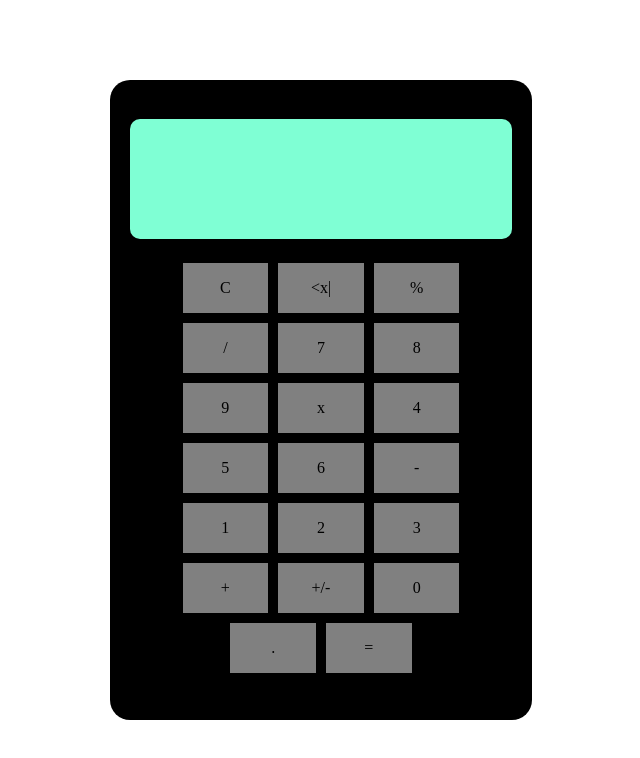
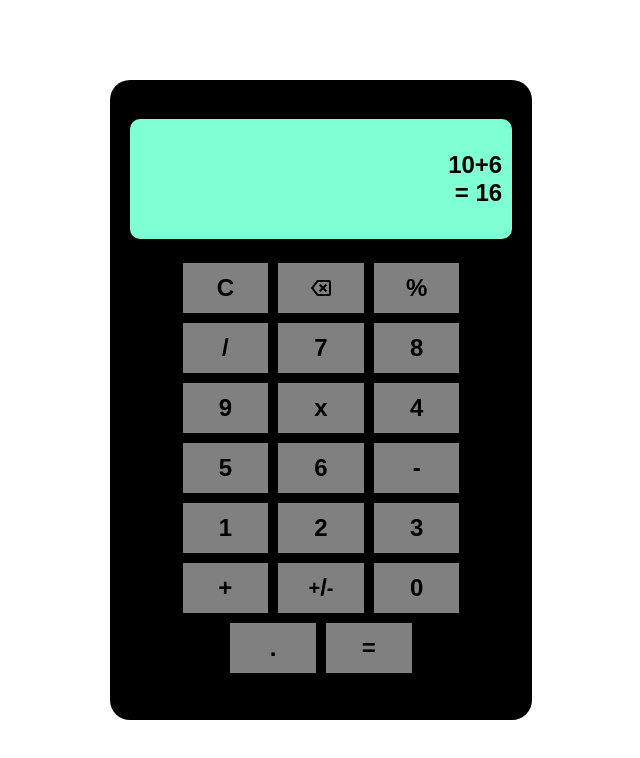
Before and after one commit to dhafindzahin/calculator, a plain HTML site: page index.html in a window 1280 px wide. Shown: the whole page, without its empty margins (319-959 px from the left). Drawn offline with nearby package versions, Linux system fonts and the light colour scheme.

Commit message:
improve layout

```diff
--- a/index.html
+++ b/index.html
@@ -5,18 +5,23 @@
 		<meta name="viewport" content="width=device-width, initial-scale=1.0" />
 		<title>Calculator</title>
 		<link rel="shortcut icon" href="image/calculator.png" type="image/x-icon" />
-        <link rel="stylesheet" href="style.css">
+		<link rel="stylesheet" href="style.css" />
+		<link
+			rel="stylesheet"
+			href="https://fonts.googleapis.com/css2?family=Material+Symbols+Outlined:opsz,wght,FILL,GRAD@24,400,0,0" />
 	</head>
 	<body>
 		<div class="wrapper">
 			<div class="calculator">
 				<div class="display">
-                    <div class="previous"></div>
-                    <div class="current"></div>
+					<div class="previous">10+6</div>
+					<div class="current"> = 16</div>
 				</div>
 				<div class="input">
 					<div class="button control">C</div>
-                    <div class="button control">&#60;x|</div>
+					<div class="button control">
+						<span class="material-symbols-outlined"> backspace </span>
+					</div>
 					<div class="button operation">%</div>
 					<div class="button operation">/</div>
 					<div class="button number">7</div>
@@ -31,7 +36,7 @@
 					<div class="button number">2</div>
 					<div class="button number">3</div>
 					<div class="button operation">+</div>
-                    <div class="button modify">+/-</div>
+					<div class="button modify"><sup>+</sup>/<sub>-</sub></div>
 					<div class="button number">0</div>
 					<div class="button modify">.</div>
 					<div class="button operation">=</div>
--- a/style.css
+++ b/style.css
@@ -42,6 +42,10 @@ h6 {
 #__next {
 	isolation: isolate;
 }
+/*
+    CSS Reset End
+*/
+
 
 .wrapper {
     height: 100vh;
@@ -69,6 +73,11 @@ h6 {
     background-color: aquamarine;
     margin-top: 5%;
     border-radius: 10px;
+    display: flex;
+    flex-direction: column;
+    padding: 10px;
+    align-items: end;
+    justify-content: center;
 }
 
 .input {
@@ -88,4 +97,10 @@ h6 {
     align-items: center;
     flex-basis: 23%;
     background-color: gray;
+    cursor: pointer;
 }
+
+.button,
+.display {
+    font: bolder 1.5rem Arial;
+}
```
Lines whose indentation alone changed are shown as unchanged.
